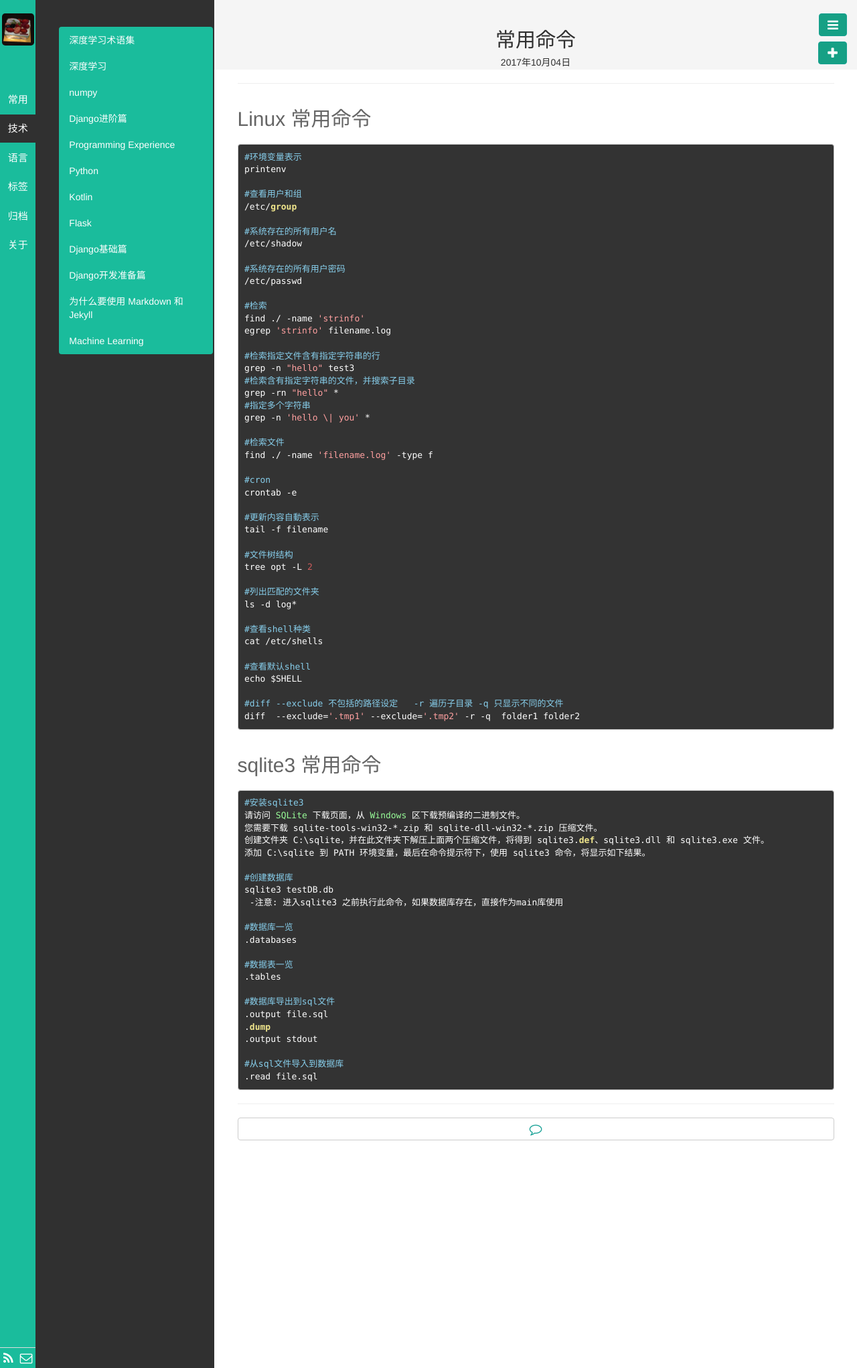
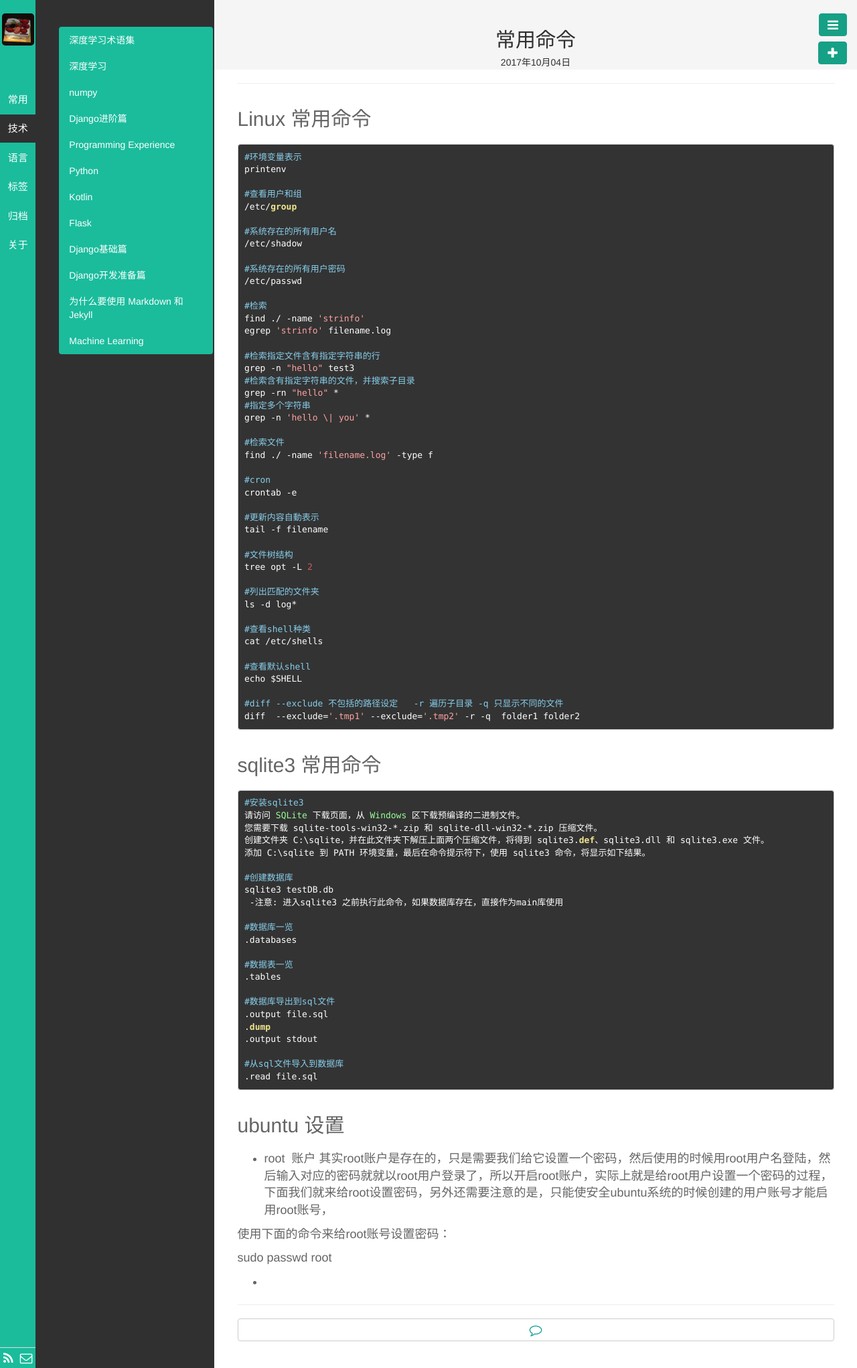
Before and after one commit to kyoyo/kyoyo.github.io, a Jekyll site: the page built from _posts/常用/2017-10-04-LinuxCommand.md, in a window 1280 px wide. Shown: the whole page at 67% size. Built offline with Jekyll 4.4.1, drawn with Linux system fonts in a browser that asks for light colours; Markdown is read by kramdown in place of the engine named in the settings.

Commit message:
Update 2017-10-04-LinuxCommand.md

````diff
--- a/_posts/常用/2017-10-04-LinuxCommand.md
+++ b/_posts/常用/2017-10-04-LinuxCommand.md
@@ -88,3 +88,14 @@ sqlite3 testDB.db
 .read file.sql
 
 ```
+
+## ubuntu 设置
+
+- root  账户
+其实root账户是存在的，只是需要我们给它设置一个密码，然后使用的时候用root用户名登陆，然后输入对应的密码就就以root用户登录了，所以开启root账户，实际上就是给root用户设置一个密码的过程，下面我们就来给root设置密码，另外还需要注意的是，只能使安全ubuntu系统的时候创建的用户账号才能启用root账号，
+
+使用下面的命令来给root账号设置密码：
+
+sudo passwd root
+
+-
````
